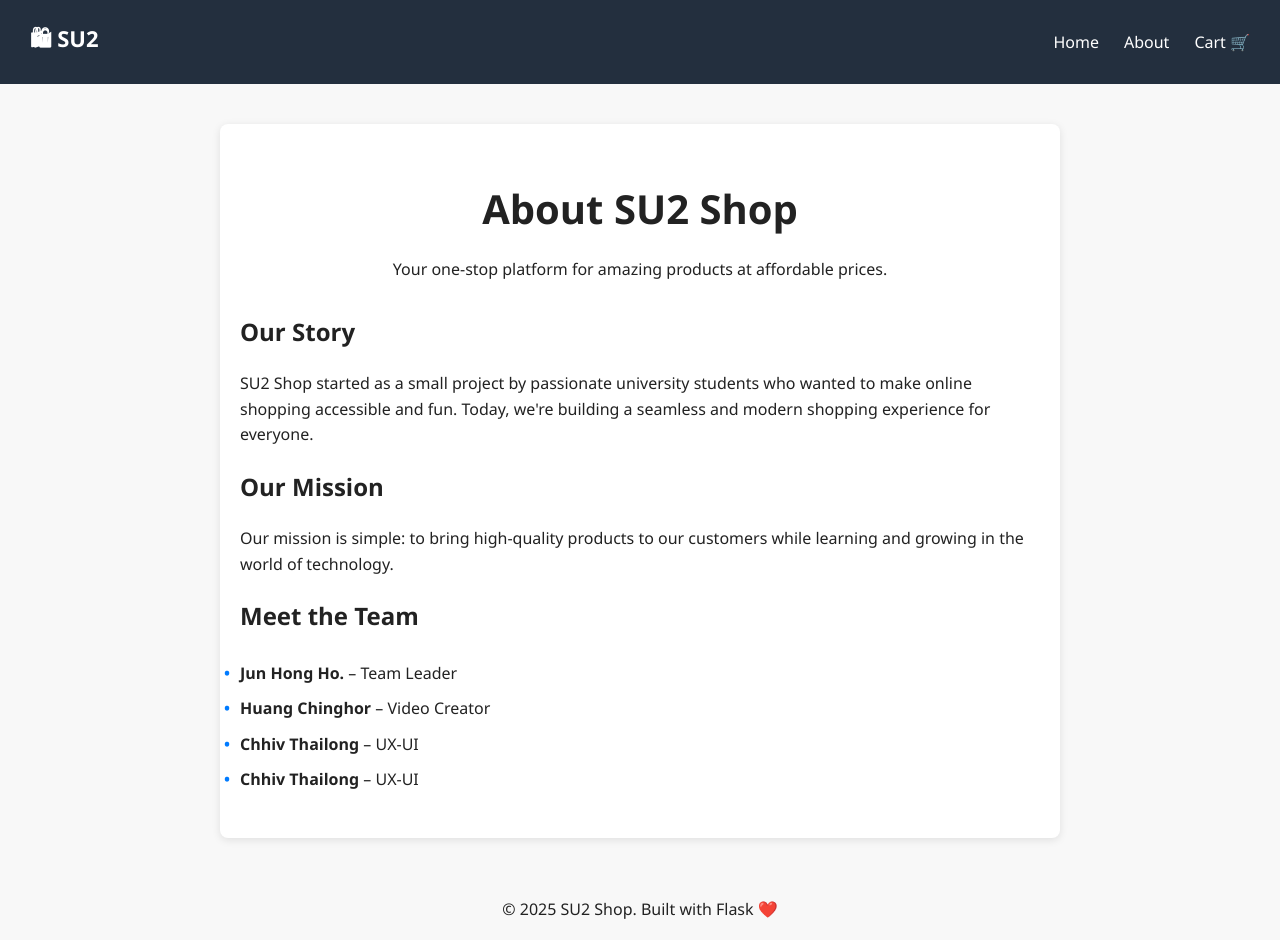
After one commit to LIONH456/Flask_Product_API, a Flask app: page /about in a window 1280 px wide. The commit adds this page. Run offline with Flask 3, Linux system fonts and the light colour scheme.

Commit message:
Add about page

```diff
--- a/app.py
+++ b/app.py
@@ -22,6 +22,10 @@ def index():
     products = res.json()
     return render_template('index.html', products=products)
 
+# About page
+@app.route('/about')
+def about():
+    return render_template('about.html')
 
 # Product detail view
 @app.route('/product/<int:id>')
--- a/static/style.css
+++ b/static/style.css
@@ -77,8 +77,9 @@ a {
 }
 
 .product-card img {
-    max-height: 150px;
-    object-fit: contain;
+    width: 100%;
+    height: 200px; /* consistent height */
+    object-fit: contain; /* make sure image scales without being cut */
     margin-bottom: 10px;
 }
 
@@ -353,3 +354,105 @@ textarea {
 .danger-btn:hover {
     background: #c82333;
 }
+
+/*about page*/
+.about-container {
+    max-width: 800px;
+    margin: 40px auto;
+    padding: 20px;
+    line-height: 1.6;
+    background-color: #fff;
+    box-shadow: 0 2px 8px rgba(0,0,0,0.1);
+    border-radius: 8px;
+}
+
+.about-hero {
+    text-align: center;
+    margin-bottom: 30px;
+}
+
+.about-hero h1 {
+    font-size: 2.5em;
+    margin-bottom: 10px;
+}
+
+.about-section {
+    margin-bottom: 20px;
+}
+
+.about-section ul {
+    list-style: none;
+    padding-left: 0;
+}
+
+.about-section ul li {
+    padding: 5px 0;
+}
+
+.about-section ul li::before { /* Optional: Add a custom bullet point */
+    content: "\2022"; /* Unicode for a bullet */
+    color: #007bff; /* Color the bullet */
+    font-weight: bold;
+    display: inline-block;
+    width: 1em;
+    margin-left: -1em;
+}
+
+.team-heading {
+    text-align: center;
+    margin: 25px 0;
+}
+
+.team-grid {
+    display: grid;
+    /* This will dynamically create columns: 3 on large screens, 2 or 1 on smaller */
+    grid-template-columns: repeat(auto-fit, minmax(180px, 1fr));
+    gap: 20px;
+    margin-top: 20px;
+}
+
+.team-member {
+    text-align: center;
+    background-color: #f9f9f9;
+    padding: 15px;
+    border-radius: 8px;
+    box-shadow: 0 2px 6px rgba(0, 0, 0, 0.1);
+}
+
+.team-member img {
+    width: 100%;
+    max-width: 150px; /* Limits max size for consistency */
+    height: 150px;
+    object-fit: cover;
+    border-radius: 50%;
+    margin-bottom: 10px;
+}
+
+.team-member h3 {
+    margin: 8px 0 5px 0;
+    font-size: 1.1em;
+    color: #222;
+}
+
+.team-member p {
+    font-size: 0.9em;
+    color: #555;
+    margin: 0;
+}
+
+/* Optional: Basic responsiveness for team grid if needed */
+@media (max-width: 768px) {
+    .team-grid {
+        grid-template-columns: repeat(auto-fit, minmax(150px, 1fr)); /* Smaller cards on medium screens */
+    }
+}
+
+@media (max-width: 480px) {
+    .team-grid {
+        grid-template-columns: 1fr; /* Single column on very small screens */
+    }
+    .about-container {
+        margin: 20px 10px;
+        padding: 15px;
+    }
+}
--- /dev/null
+++ b/templates/_navbar.html
@@ -0,0 +1,9 @@
+<!-- templates/_navbar.html -->
+<nav class="navbar">
+    <div class="nav-logo"><a href="{{ url_for('index') }}">🛍 SU2</a></div>
+    <ul class="nav-links">
+        <li><a href="{{ url_for('index') }}">Home</a></li>
+        <li><a href="{{ url_for('about') }}">About</a></li>
+        <li><a href="{{ url_for('cart') }}">Cart 🛒</a></li>
+    </ul>
+</nav>
--- /dev/null
+++ b/templates/about.html
@@ -0,0 +1,54 @@
+<!DOCTYPE html>
+<html lang="en">
+<head>
+    <meta charset="UTF-8">
+    <title>About Us - SU2 Shop</title>
+    <link rel="stylesheet" href="{{ url_for('static', filename='style.css') }}">
+    <meta name="viewport" content="width=device-width, initial-scale=1.0">
+</head>
+<body>
+
+<header>
+    {% include '_navbar.html' %}
+</header>
+
+<main class="about-container">
+    <section class="about-hero">
+        <h1>About SU2 Shop</h1>
+        <p>Your one-stop platform for amazing products at affordable prices.</p>
+    </section>
+
+    <section class="about-section">
+        <h2>Our Story</h2>
+        <p>
+            SU2 Shop started as a small project by passionate university students
+            who wanted to make online shopping accessible and fun.
+            Today, we're building a seamless and modern shopping experience for everyone.
+        </p>
+    </section>
+
+    <section class="about-section">
+        <h2>Our Mission</h2>
+        <p>
+            Our mission is simple: to bring high-quality products to our customers
+            while learning and growing in the world of technology.
+        </p>
+    </section>
+
+    <section class="about-section">
+        <h2>Meet the Team</h2>
+        <ul>
+            <li><strong>Jun Hong Ho.</strong> – Team Leader</li>
+            <li><strong>Huang Chinghor</strong> – Video Creator</li>
+            <li><strong>Chhiv Thailong</strong> – UX-UI</li>
+            <li><strong>Chhiv Thailong</strong> – UX-UI</li>
+        </ul>
+    </section>
+</main>
+
+<footer style="text-align:center; padding: 20px;">
+    &copy; 2025 SU2 Shop. Built with Flask ❤️
+</footer>
+
+</body>
+</html>
```
Also changed, not shown: templates/cart.html (+1 -8 lines), templates/checkout.html (+1 -8 lines), templates/index.html (+1 -8 lines), templates/product.html (+1 -9 lines), static/team/member1.jpg (added), static/team/member2.jpg (added), static/team/member3.jpg (added), static/team/member4.jpg (added), static/team/member5.jpg (added).
